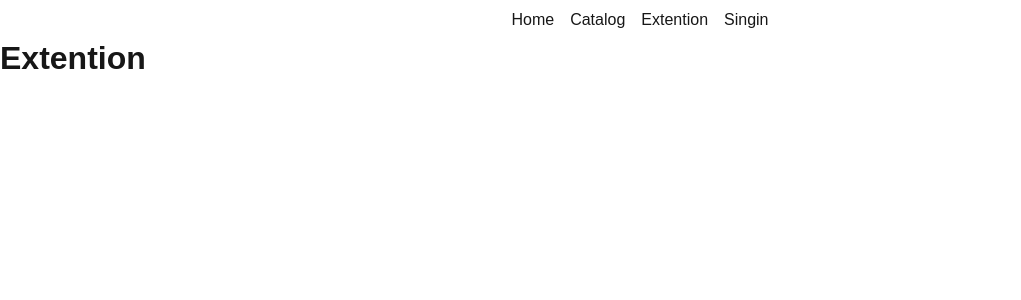
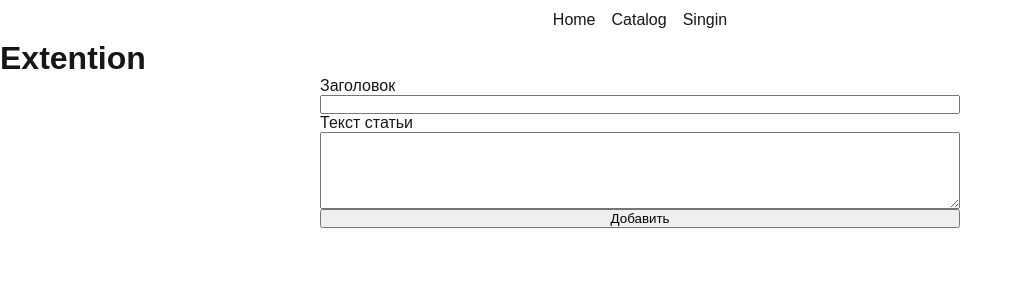
Before and after one commit to shmailez/catalog-next, a Next.js app: page /extention in a window 1280 px wide. Shown: the top 300 px of the page, without its empty margins (0-1021 px from the left). Built offline with nearby package versions, Linux system fonts and the light colour scheme; no server answers.

Commit message:
services and id page

```diff
--- a/src/app/catalog/page.tsx
+++ b/src/app/catalog/page.tsx
@@ -1,7 +1,10 @@
+import CatalogList from "@/components/Catalog";
+
 export default function Catalog() {
   return (
     <>
       <h1>Catalog</h1>
+      <CatalogList />
     </>
   );
 }
--- a/src/app/extention/page.tsx
+++ b/src/app/extention/page.tsx
@@ -1,7 +1,10 @@
+import ExtentionForm from "@/components/ExtentionForm";
+
 export default function Extention() {
   return (
     <>
       <h1>Extention</h1>
+      <ExtentionForm />
     </>
   );
 }
--- a/src/app/globals.css
+++ b/src/app/globals.css
@@ -50,6 +50,13 @@ a {
   text-decoration: none;
 }
 
+form {
+  display: flex;
+  flex-direction: column;
+  width: 50%;
+  margin: 0 auto;
+}
+
 @media (prefers-color-scheme: dark) {
   html {
     color-scheme: dark;
--- /dev/null
+++ b/src/components/ExtentionForm.tsx
@@ -0,0 +1,44 @@
+"use client";
+import { useSession } from "next-auth/react";
+import { FormEvent } from "react";
+
+export default function ExtentionForm() {
+  const session = useSession();
+
+  async function onSubmit(event: FormEvent<HTMLFormElement>) {
+    event.preventDefault();
+
+    const formData = new FormData(event.currentTarget);
+
+    const id = new Date().toISOString();
+    const title = formData.get("title");
+    const body = formData.get("body");
+    const userName = session?.data?.user?.name;
+    const userEmail = session?.data?.user?.email;
+    const response = await fetch("https://175591125d7a11b5.mokky.dev/catalog", {
+      method: "POST",
+      headers: {
+        "Content-Type": "application/json",
+      },
+      body: JSON.stringify({ id, title, body, userName, userEmail }),
+    });
+
+    // const response = await addItemToList(formData);
+
+    // Handle response if necessary
+    if (response.ok) {
+      let data = await response.json();
+    }
+    // ...
+  }
+
+  return (
+    <form onSubmit={onSubmit}>
+      <label htmlFor="title">Заголовок</label>
+      <input type="text" name="title" />
+      <label htmlFor="body">Текст статьи</label>
+      <textarea rows={5} name="body" />
+      <button type="submit">Добавить</button>
+    </form>
+  );
+}
--- a/src/components/Header.tsx
+++ b/src/components/Header.tsx
@@ -10,7 +10,7 @@ export default function Header() {
         <nav>
           <Link href={"/"}>Home</Link>
           <Link href={"/catalog"}>Catalog</Link>
-          <Link href={"/extention"}>Extention</Link>
+          {session?.data && <Link href={"/extention"}>Extention</Link>}
           {session?.data ? (
             <Link href="#" onClick={() => signOut({ callbackUrl: "/" })}>
               SingOut
```
Also changed, not shown: src/app/catalog/[id]/page.tsx (added, +30 -0 lines), src/components/Catalog.tsx (added, +29 -0 lines), src/services/catalogService.ts (added, +25 -0 lines), 1 other file (tests, documents, lock files or other folders).
